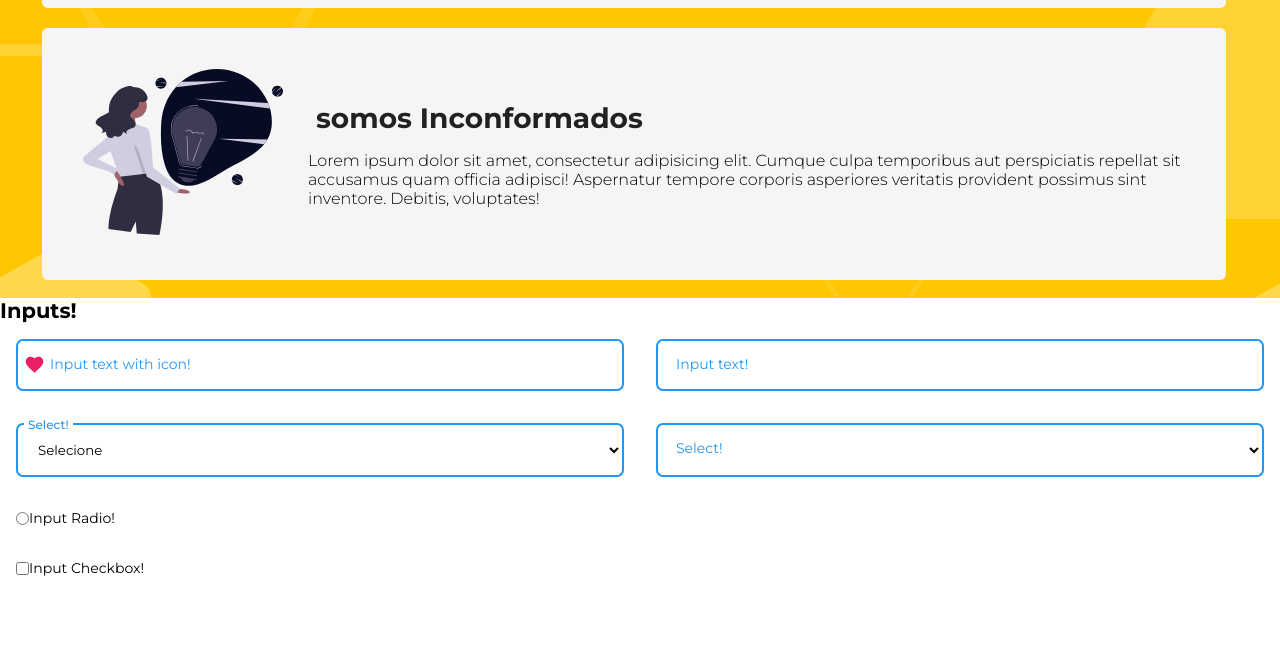
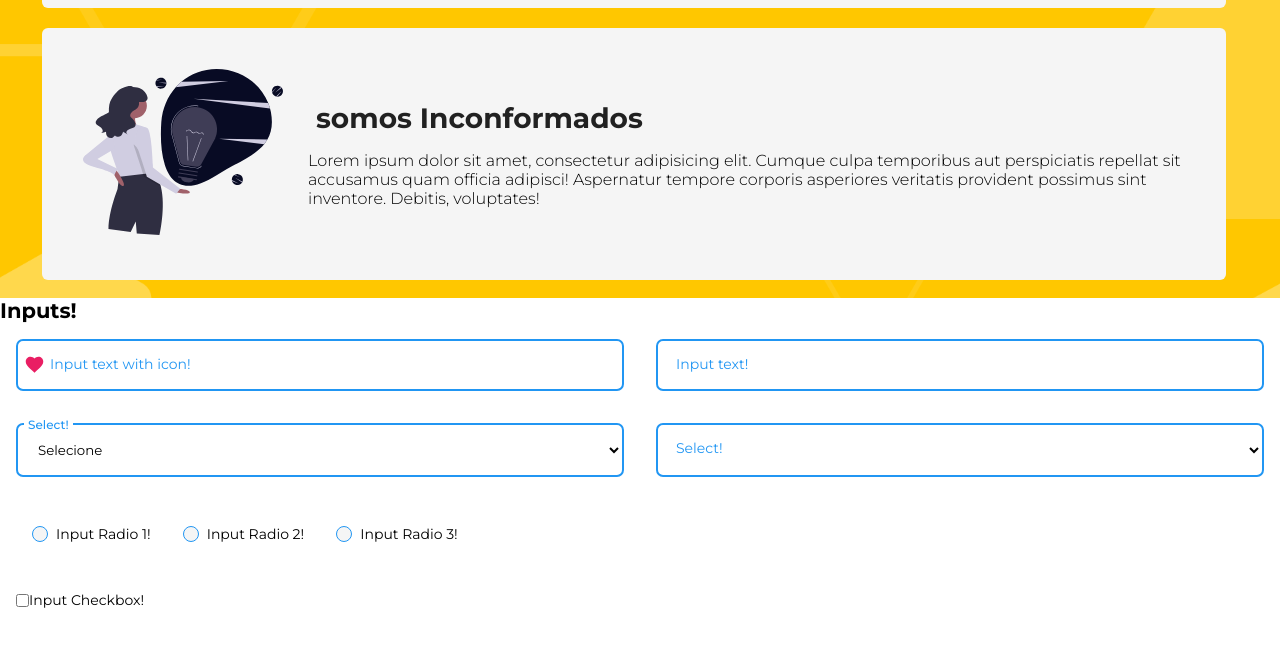
Before and after one commit to scmfaria/react-web-studies, a React (Create React App) app: page / in a window 1280 px wide. Shown: the part 1869-2515 px from the top of the page. Built offline with nearby package versions, Linux system fonts and the light colour scheme.

Commit message:
add radio button style

```diff
--- a/src/pages/Form/index.jsx
+++ b/src/pages/Form/index.jsx
@@ -82,9 +82,22 @@ function Form() {
             </div>
 
             <div className="input-wrap">
-				<input id="radio" type="radio"/>
-				<label htmlFor="radio">Input Radio!</label>
-			</div>
+                <div className="radio-item">
+                    <input name="radio" id="radio" type="radio"/>
+                    <div className="ghost-radio"></div>
+                    <label htmlFor="radio">Input Radio 1!</label>
+                </div>
+                <div className="radio-item">
+                    <input name="radio" id="radio1" type="radio"/>
+                    <div className="ghost-radio"></div>
+                    <label htmlFor="radio1">Input Radio 2!</label>
+                </div>
+                <div className="radio-item">
+                    <input name="radio" id="radio2" type="radio"/>
+                    <div className="ghost-radio"></div>
+                    <label htmlFor="radio2">Input Radio 3!</label>
+                </div>
+            </div>
 
 			<div className="input-wrap">
 				<input id="check" type="checkbox"/>
--- a/src/pages/Form/style.scss
+++ b/src/pages/Form/style.scss
@@ -1,5 +1,6 @@
 // Variables
 $primaryColor: #2196F3;
+$selectionRadio: #63b9fd;
 
 .input-content {
 	display: flex;
@@ -66,3 +67,62 @@ $primaryColor: #2196F3;
         color: $primaryColor;
     }
 }
+
+// Radio
+.input-wrap {
+    .radio-item {
+        margin: 16px;
+        display: flex;
+        align-items: center;
+        position: relative;
+        input[type="radio"], label {
+            cursor: pointer;
+        }
+        input[type="radio"] {
+            width: 18px;
+            height: 18px;
+            position: absolute;
+            z-index: 1;
+            &:checked ~ .ghost-radio {
+                border: 1.5px solid $primaryColor;
+                &::after {
+                    width: 10px;
+                    height: 10px;
+                }
+            }
+            &:checked ~ label {
+                font-weight: 500;
+            }
+            opacity: 0;
+        }
+    }
+
+    .ghost-radio {
+        position: relative;
+        background: #f5f5f5;
+        width: 16px;
+        height: 16px;
+        border-radius: 100px;
+        border: 1px solid $primaryColor; // solid é a forma como a borda vai ser desenhada
+        transition: 300ms cubic-bezier(0.88, 0.01, 0.05, 1.01);
+        margin-right: 8px;
+        &::after {
+            content: '';
+            position: absolute;
+            width: 0;
+            height: 0;
+            transition: 300ms cubic-bezier(0.88, 0.01, 0.05, 1.01);
+            background-color: $selectionRadio;
+            border-radius: 100px;
+            left: 50%;
+            top: 50%;
+            transform: translate(-50%, -50%);
+        }
+    }
+}
+
+//pseudo-classes: usadas para estilizar um elemento com base em seu estado
+//ex: &:checked
+
+// pseudo-elemento: palavra-chave adicionada a um seletor que permite definir o estilo de uma parte especifica
+// do elemento selecionado, por exemplo: &::after (tudo que vem depois)
```
